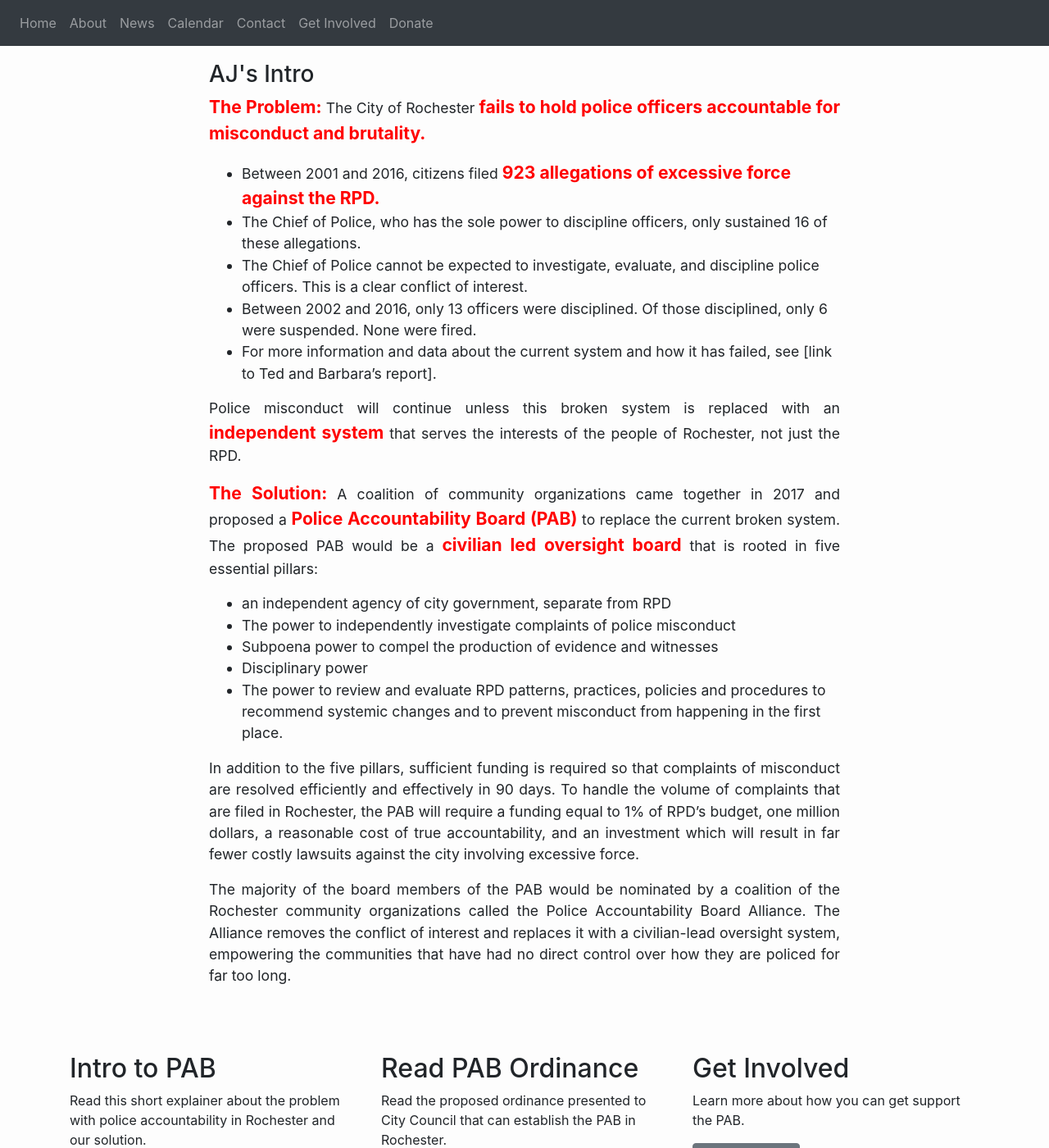
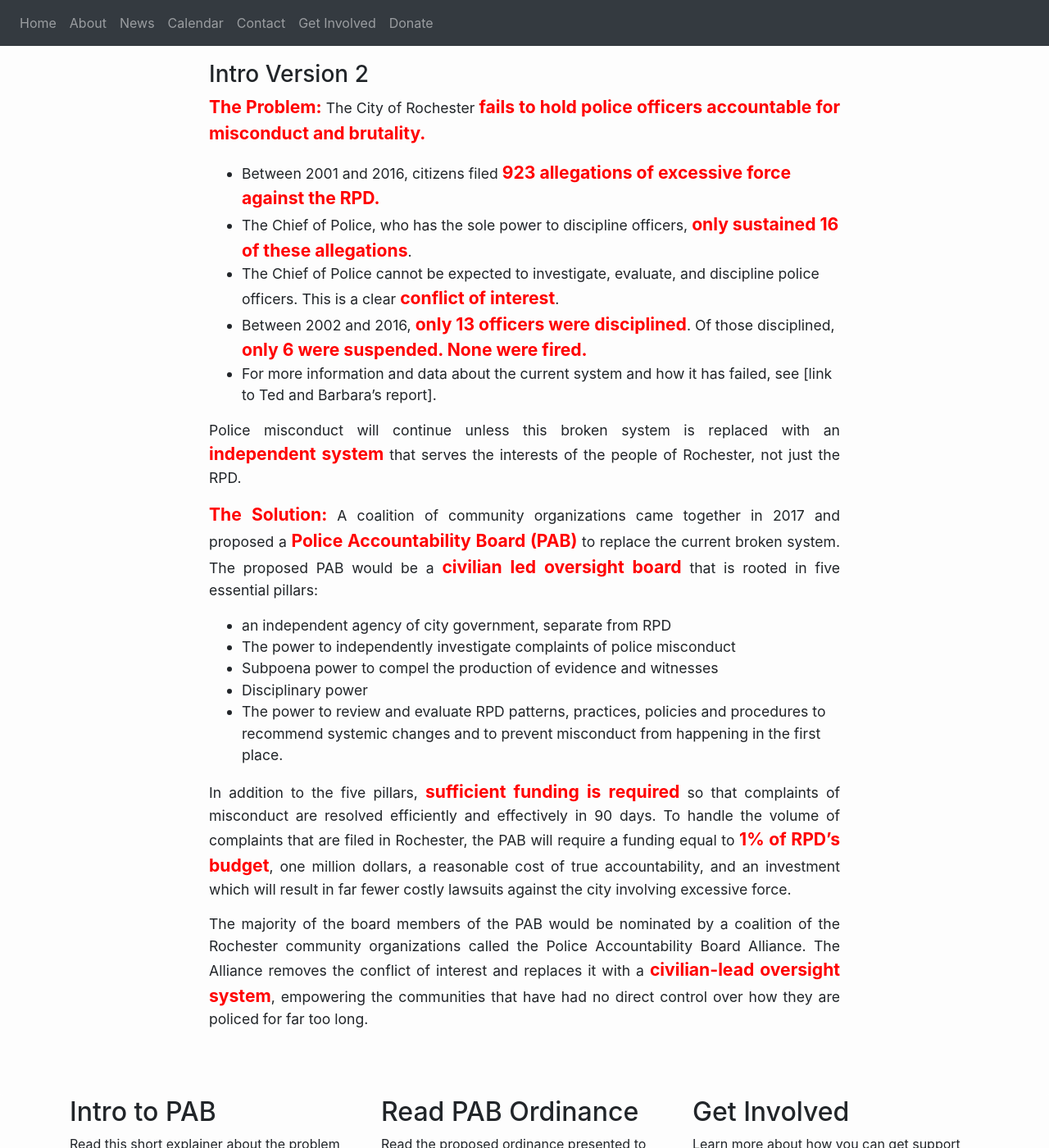
Before and after one commit to pabnow/pabnow.github.io, a Jekyll site: the page built from index.html, in a window 1280 px wide and 1400 px high, scrolled down 997 px. Shown: the whole window at 82% size. Built offline with Jekyll 4.4.1, drawn with Linux system fonts in a browser that asks for light colours; nearby versions of some CDN libraries; comment, search, counter and statistics services are not loaded.

Commit message:
Update index.html

```diff
--- a/index.html
+++ b/index.html
@@ -40,13 +40,13 @@ title: PAB
 	      <p style="text-align: justify;">The majority of the board members of the PAB would be nominated by a <span>coalition of the Rochester community organizations</span> called the <span>Police Accountability Board Alliance</span>. The Alliance removes the conflict of interest and replaces it with a <span>democratic, civilian-lead oversight system</span>.</p>
 
 
-		<h3>AJ's Intro</h3>
+		<h3>Intro Version 2</h3>
 		<p style="text-align: justify;"><span>The Problem:</span> The City of Rochester <span>fails to hold police officers accountable for misconduct and brutality.</span></p>
 <ul>
 <li>Between 2001 and 2016, citizens filed <span>923 allegations of excessive force against the RPD. </li>
-<li>The Chief of Police, who has the sole power to discipline officers, only sustained 16 of these allegations.</li>
-<li>The Chief of Police cannot be expected to investigate, evaluate, and discipline police officers. This is a clear conflict of interest. </li>
-<li>Between 2002 and 2016, only 13 officers were disciplined. Of those disciplined, only 6 were suspended. None were fired. </li>
+<li>The Chief of Police, who has the sole power to discipline officers, <span>only sustained 16 of these allegations</span>.</li>
+<li>The Chief of Police cannot be expected to investigate, evaluate, and discipline police officers. This is a clear <span>conflict of interest</span>. </li>
+<li>Between 2002 and 2016, <span>only 13 officers were disciplined</span>. Of those disciplined, <span>only 6 were suspended. None were fired.</span> </li>
 <li>For more information and data about the current system and how it has failed, see [link to Ted and Barbara’s report]. </li>
 </ul>
 
@@ -63,9 +63,9 @@ title: PAB
 			<li>The power to review and evaluate RPD patterns, practices, policies and procedures to recommend systemic changes and to prevent misconduct from happening in the first place.</li>
 		</ul>
 
-<p style="text-align: justify;">In addition to the five pillars, sufficient funding is required so that complaints of misconduct are resolved efficiently and effectively in 90 days. To handle the volume of complaints that are filed in Rochester, the PAB will require a funding equal to 1% of RPD’s budget, one million dollars, a reasonable cost of true accountability, and an investment which will result in far fewer costly lawsuits against the city involving excessive force.</p>
+<p style="text-align: justify;">In addition to the five pillars, <span>sufficient funding is required</span> so that complaints of misconduct are resolved efficiently and effectively in 90 days. To handle the volume of complaints that are filed in Rochester, the PAB will require a funding equal to <span>1% of RPD’s budget</span>, one million dollars, a reasonable cost of true accountability, and an investment which will result in far fewer costly lawsuits against the city involving excessive force.</p>
 
-<p style="text-align: justify;">The majority of the board members of the PAB would be nominated by a coalition of the Rochester community organizations called the Police Accountability Board Alliance. The Alliance removes the conflict of interest and replaces it with a civilian-lead oversight system, empowering the communities that have had no direct control over how they are policed for far too long.</p>
+<p style="text-align: justify;">The majority of the board members of the PAB would be nominated by a coalition of the Rochester community organizations called the Police Accountability Board Alliance. The Alliance removes the conflict of interest and replaces it with a <span>civilian-lead oversight system</span>, empowering the communities that have had no direct control over how they are policed for far too long.</p>
 
 
 
```
